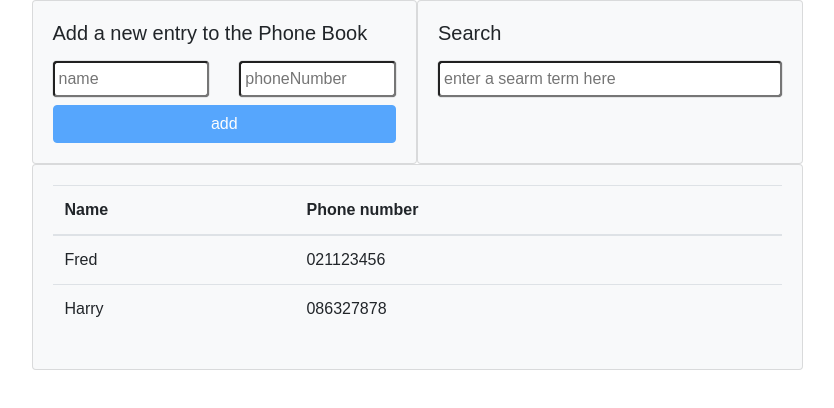
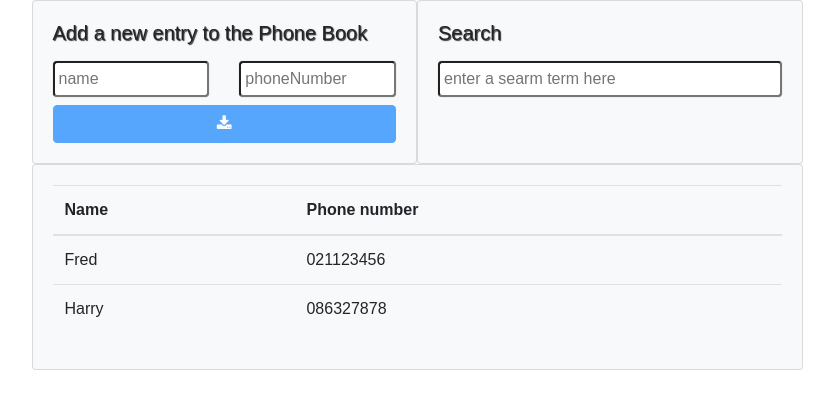
Before and after one commit to code-in-time/phone-book-test, a React app: page / in a window 1280 px wide. Shown: the whole page, without its empty margins (223-1057 px from the left). Built offline with nearby package versions, Linux system fonts and the light colour scheme.

Commit message:
Styling chnages

```diff
--- a/src/components/phonebook/PhoneBookEntryAdd.js
+++ b/src/components/phonebook/PhoneBookEntryAdd.js
@@ -42,7 +42,7 @@ class PhoneBookEntryAdd extends Component {
   render() {
     return (
       <div className="PhoneBookEntryAdd card card-body bg-light">
-        <h5>Add a new entry to the Phone Book</h5>
+        <h5 className="h_titleShadow">Add a new entry to the Phone Book</h5>
         <div className="row">
           <div className="col-sm-6">
             <input maxLength="10" value={this.state.name} onChange={this.onChangeInputName} placeholder="name" type="text" style={{ width: '100%' }} />
@@ -64,7 +64,7 @@ class PhoneBookEntryAdd extends Component {
               onClick={() => this.clickAddBtn()}
               className="btn btn-primary h_width-100percent"
               disabled={this.state.phoneNumber === '' || this.state.name === ''}
-            >add
+            ><i className="fa fa-download" />
             </button>
           </div>
         </div>
--- a/src/components/phonebook/PhoneBookSearch.js
+++ b/src/components/phonebook/PhoneBookSearch.js
@@ -8,7 +8,7 @@ class PhoneBookSearch extends Component {
   render() {
     return (
       <div className="PhoneBookEntryAdd card card-body bg-light h_height-100percent">
-        <h5>Search</h5>
+        <h5 className="h_titleShadow">Search</h5>
         <div className="row">
           <div className="col">
             <input
--- a/src/styles/index.scss
+++ b/src/styles/index.scss
@@ -1,7 +1,6 @@
 // Variables
+@import './misc/_variables';
 @import './misc/_extends.scss';
-@import './misc/_variables';
-@import './misc/_mixins';
 
 @import './misc/_general.scss';
 @import './misc/_helpers.scss';
--- a/src/styles/misc/_helpers.scss
+++ b/src/styles/misc/_helpers.scss
@@ -18,3 +18,7 @@ input.h_noSpinnerOnInput::-webkit-inner-spin-button {
 .h_height-100percent {
     height: 100%;
 }
+
+.h_titleShadow {
+    @extend %text-shadow-primary;
+}
--- a/src/styles/misc/_variables.scss
+++ b/src/styles/misc/_variables.scss
@@ -1 +1,2 @@
-$colorOrange: orange;
+$colorGreyDark: #333;
+$colorGreyLight: #999;
```
Also changed, not shown: src/styles/misc/_extends.scss (+6 -2 lines), src/styles/index.css, src/styles/misc/_mixins.scss (deleted).
